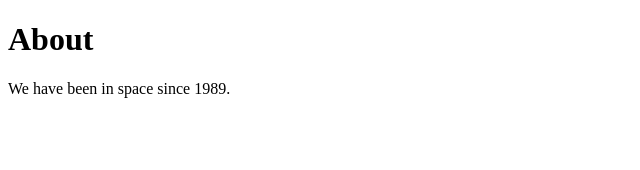
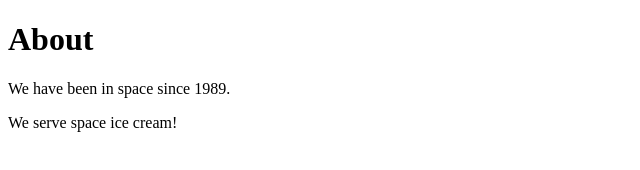
Before and after one commit to codex-c1/CSS-Assignment-5, a plain HTML site: page about.html in a window 1280 px wide. Shown: the whole page, without its empty margins (0-640 px from the left). Drawn offline with Linux system fonts and the light colour scheme.

Commit message:
update about page

```diff
--- a/about.html
+++ b/about.html
@@ -8,5 +8,6 @@
 <body>
     <h1>About</h1>
     <p>We have been in space since 1989.</p>
+    <p>We serve space ice cream!</p>
 </body>
 </html>
```
